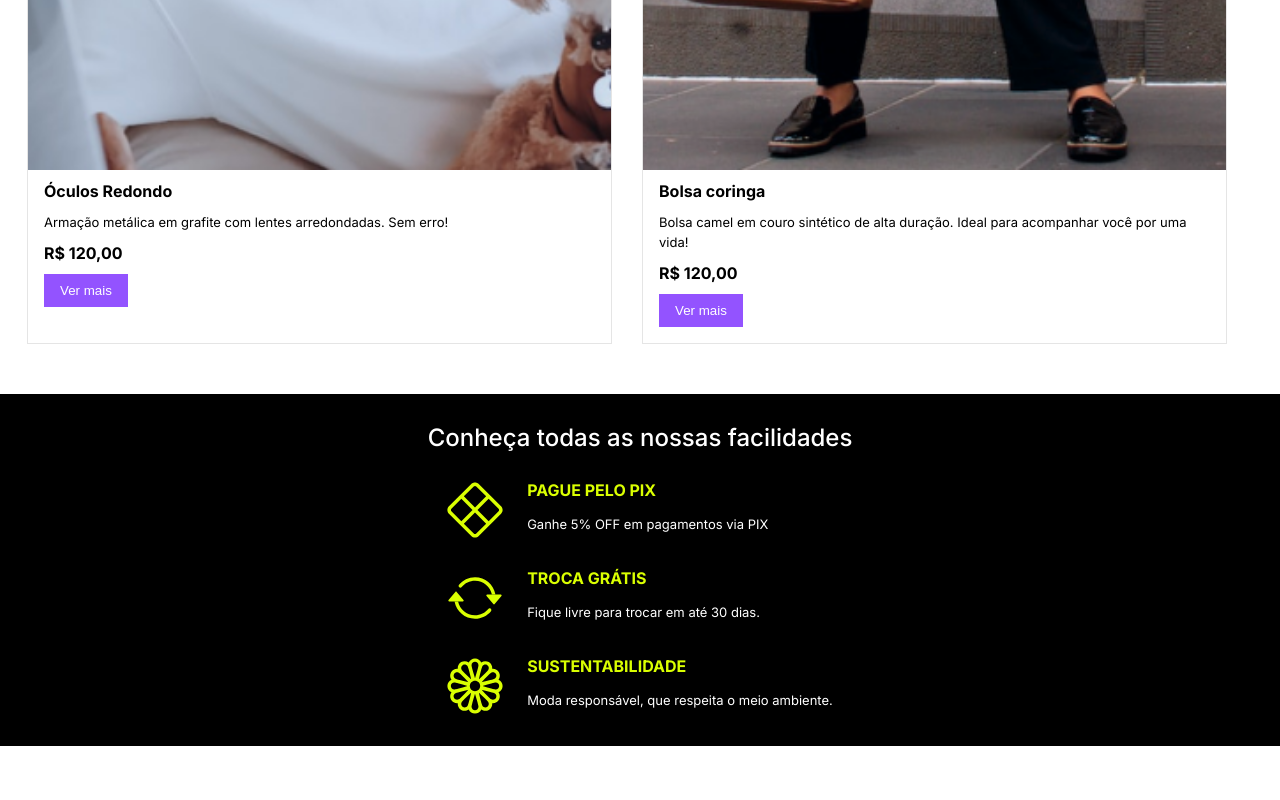
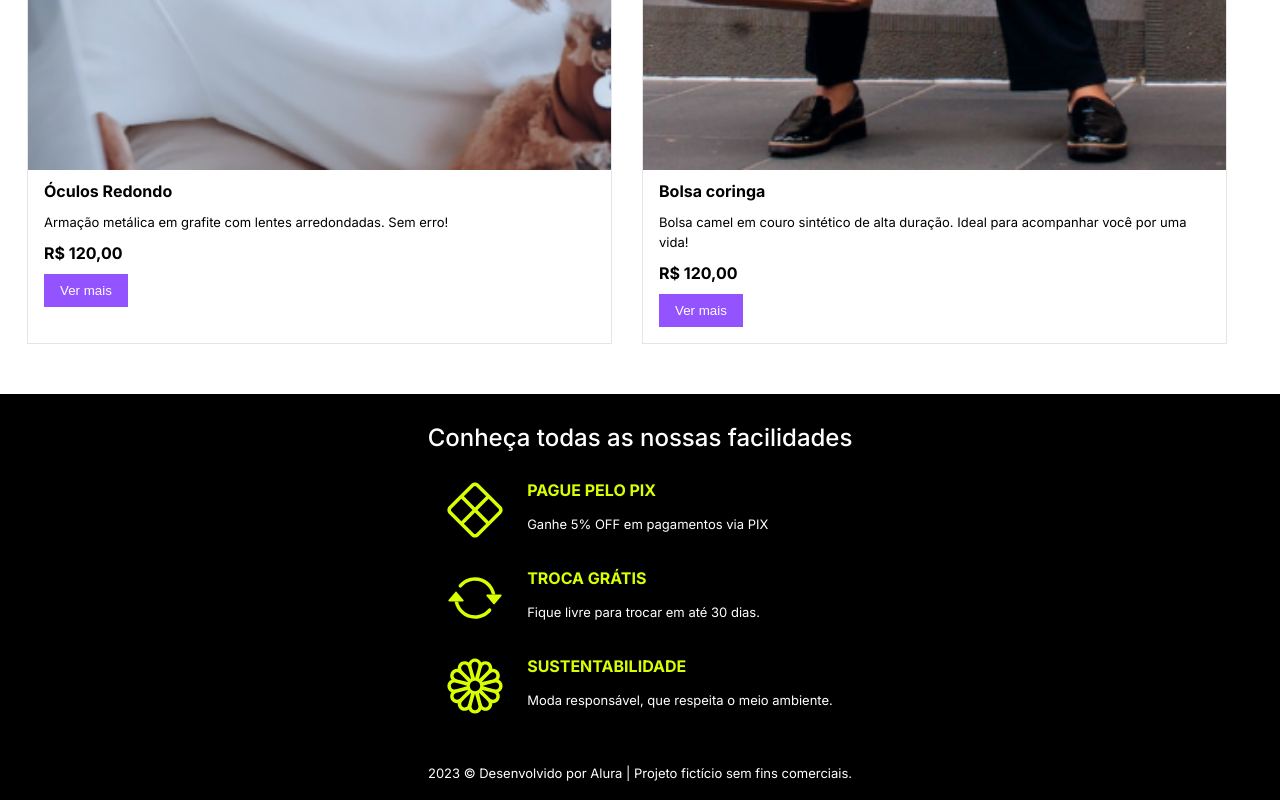
Before and after one commit to NickDCA/Meteora, a plain HTML site: page index.html in a window 1280 px wide. Shown: the part 3853-4653 px from the top of the page. Before the commit the page ends 4599 px from the top, so only its background shows below. Drawn offline with Linux system fonts and the light colour scheme.

Commit message:
Rodapé OK

```diff
--- /dev/null
+++ b/css/rodape.css
@@ -0,0 +1,8 @@
+.rodape {
+  background-color: var(--preto);
+  text-align: center;
+  font-size: 13px;
+  color: white;
+  padding: 17px 20%;
+  line-height: 20px;
+}
--- a/index.html
+++ b/index.html
@@ -10,6 +10,7 @@
     <link rel="stylesheet" href="./css/categorias.css" />
     <link rel="stylesheet" href="./css/facilidades.css" />
     <link rel="stylesheet" href="./css/produtos.css" />
+    <link rel="stylesheet" href="./css/rodape.css" />
     <link
       rel="shortcut icon"
       href="./assets/Favicon-64px.png"
@@ -184,6 +185,11 @@
         </ul>
       </section>
     </main>
+    <footer class="rodape">
+      <p class="rodape__texto">
+        2023 © Desenvolvido por Alura | Projeto fictício sem fins comerciais.
+      </p>
+    </footer>
     <script src="./js/menu-hamburguer.js"></script>
     <script src="./js/busque-categorias.js"></script>
     <script src="./js/produtos-featured.js"></script>
```
